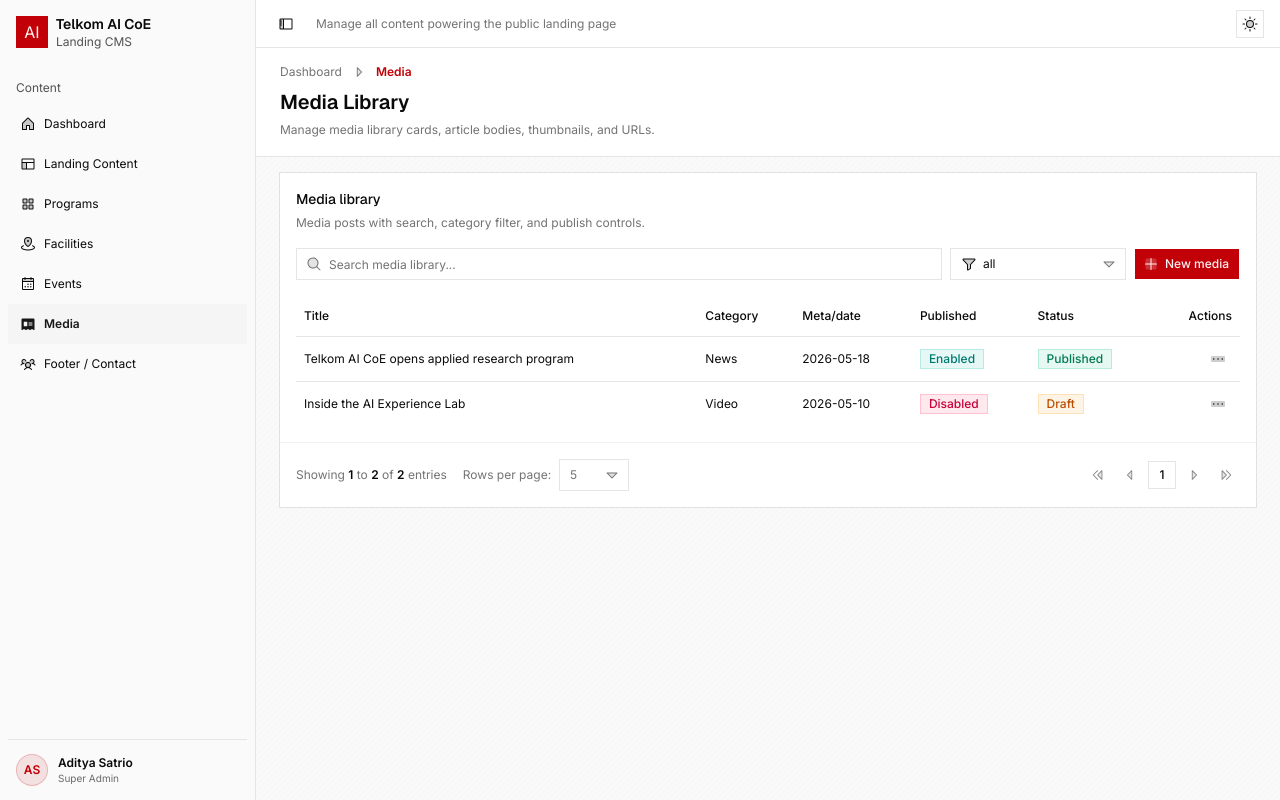
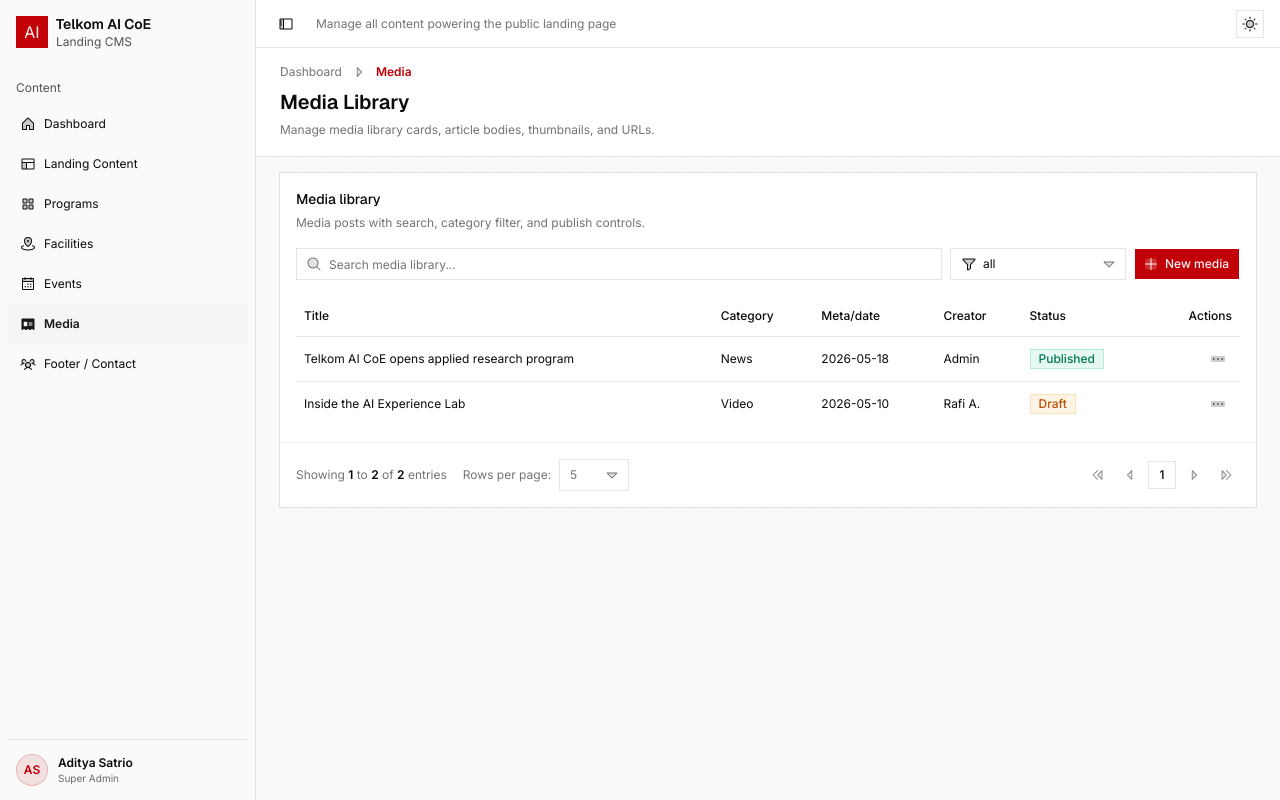
Before and after one commit to adtyasatrio/telkomai-cms, a Next.js app: page /media in a window 1280 px wide. Built offline with nearby package versions, Linux system fonts and the light colour scheme.

Commit message:
refactor: update status taxonomy, add creator tracking to data models, and refine badge component styles

```diff
--- a/app/(cms)/media/page.tsx
+++ b/app/(cms)/media/page.tsx
@@ -20,13 +20,13 @@
             { key: "title", label: "Title" },
             { key: "category", label: "Category" },
             { key: "metaDate", label: "Meta/date" },
-            { key: "published", label: "Published", type: "boolean" },
+            { key: "createdBy", label: "Creator" },
             { key: "status", label: "Status", type: "status" },
           ]}
 
           filters={[
             { key: "category", label: "Category", values: ["News", "Article", "Video", "Press"] },
-            { key: "status", label: "Status", values: ["Published", "Draft"] },
+            { key: "status", label: "Status", values: ["Published", "Draft", "Scheduled", "Hidden"] },
           ]}
           searchKeys={["title", "description", "category"]}
           emptyTitle="No media items found"
--- a/components/cms/entity-table.tsx
+++ b/components/cms/entity-table.tsx
@@ -440,7 +440,7 @@
   }
 
   if (type === "boolean") {
-    return <StatusBadge status={value ? "Enabled" : "Disabled"} />
+    return <StatusBadge status={value ? "Active" : "Non-active"} />
   }
 
   if (type === "list" && Array.isArray(value)) {
--- a/components/cms/status-badge.tsx
+++ b/components/cms/status-badge.tsx
@@ -31,8 +31,17 @@
     )
   }
 
-  // Enabled (Teal)
-  if (status === "Enabled") {
+  // Hidden (Gray/Slate)
+  if (status === "Hidden") {
+    return (
+      <Badge className="bg-slate-500/10 text-slate-700 border-slate-500/20 hover:bg-slate-500/15 dark:bg-slate-500/15 dark:text-slate-400 dark:border-slate-500/30">
+        {status}
+      </Badge>
+    )
+  }
+
+  // Active (Teal)
+  if (status === "Active" || status === "Enabled") {
     return (
       <Badge className="bg-teal-500/10 text-teal-700 border-teal-500/20 hover:bg-teal-500/15 dark:bg-teal-500/15 dark:text-teal-400 dark:border-teal-500/30">
         {status}
@@ -40,8 +49,8 @@
     )
   }
 
-  // Disabled (Rose/Red)
-  if (status === "Disabled") {
+  // Non-active / Disabled (Rose/Red)
+  if (status === "Non-active" || status === "Non Active" || status === "Disabled") {
     return (
       <Badge className="bg-rose-500/10 text-rose-700 border-rose-500/20 hover:bg-rose-500/15 dark:bg-rose-500/15 dark:text-rose-400 dark:border-rose-500/30">
         {status}
--- a/lib/cms-data.ts
+++ b/lib/cms-data.ts
@@ -1,4 +1,4 @@
-export type Status = "Draft" | "Published" | "Scheduled"
+export type Status = "Draft" | "Published" | "Scheduled" | "Hidden"
 
 export type HeroContent = {
   eyebrow: string
@@ -23,6 +23,7 @@
   sortOrder: number
   visible: boolean
   status: Status
+  createdBy: string
   updatedAt: string
 }
 
@@ -36,6 +37,7 @@
   features: string[]
   bookingAvailable: boolean
   status: Status
+  createdBy: string
   updatedAt: string
 }
 
@@ -48,8 +50,8 @@
   description: string
   imageUrl: string
   featured: boolean
-  published: boolean
   status: Status
+  createdBy: string
   updatedAt: string
 }
 
@@ -62,8 +64,8 @@
   thumbnailUrl: string
   body: string
   url: string
-  published: boolean
   status: Status
+  createdBy: string
   updatedAt: string
 }
 
@@ -105,6 +107,7 @@
     sortOrder: 1,
     visible: true,
     status: "Published",
+    createdBy: "Maya S.",
     updatedAt: "2026-05-17",
   },
   {
@@ -117,6 +120,7 @@
     sortOrder: 2,
     visible: true,
     status: "Published",
+    createdBy: "Rafi A.",
     updatedAt: "2026-05-12",
   },
   {
@@ -129,6 +133,7 @@
     sortOrder: 3,
     visible: false,
     status: "Draft",
+    createdBy: "Dina P.",
     updatedAt: "2026-05-09",
   },
 ]
@@ -145,6 +150,7 @@
     features: ["Demo wall", "Hybrid meeting", "Prototype kiosks"],
     bookingAvailable: true,
     status: "Published",
+    createdBy: "Admin",
     updatedAt: "2026-05-14",
   },
   {
@@ -158,6 +164,7 @@
     features: ["Modular seating", "Recording kit", "Breakout pods"],
     bookingAvailable: true,
     status: "Published",
+    createdBy: "Rafi A.",
     updatedAt: "2026-05-11",
   },
 ]
@@ -173,8 +180,8 @@
     imageUrl:
       "https://images.unsplash.com/photo-1515187029135-18ee286d815b?q=80&w=1200&auto=format&fit=crop",
     featured: true,
-    published: true,
     status: "Scheduled",
+    createdBy: "Dina P.",
     updatedAt: "2026-05-20",
   },
   {
@@ -187,8 +194,8 @@
     imageUrl:
       "https://images.unsplash.com/photo-1551836022-d5d88e9218df?q=80&w=1200&auto=format&fit=crop",
     featured: false,
-    published: true,
     status: "Published",
+    createdBy: "Maya S.",
     updatedAt: "2026-05-16",
   },
 ]
@@ -204,8 +211,8 @@
       "https://images.unsplash.com/photo-1497366216548-37526070297c?q=80&w=1200&auto=format&fit=crop",
     body: "The program connects research mentors, enterprise use cases, and shared infrastructure.",
     url: "https://example.com/news/ai-coe-research",
-    published: true,
     status: "Published",
+    createdBy: "Admin",
     updatedAt: "2026-05-18",
   },
   {
@@ -218,8 +225,8 @@
       "https://images.unsplash.com/photo-1519389950473-47ba0277781c?q=80&w=1200&auto=format&fit=crop",
     body: "A short video package prepared for landing page feature placement.",
     url: "https://example.com/videos/experience-lab",
-    published: false,
     status: "Draft",
+    createdBy: "Rafi A.",
     updatedAt: "2026-05-10",
   },
 ]
```
